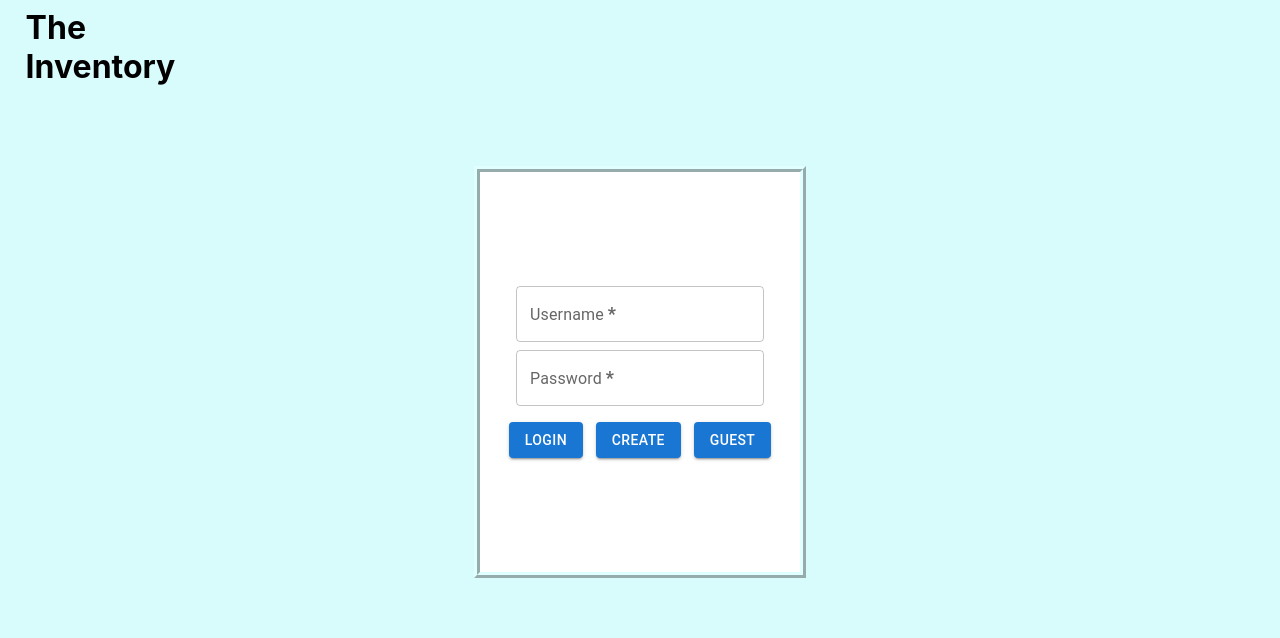
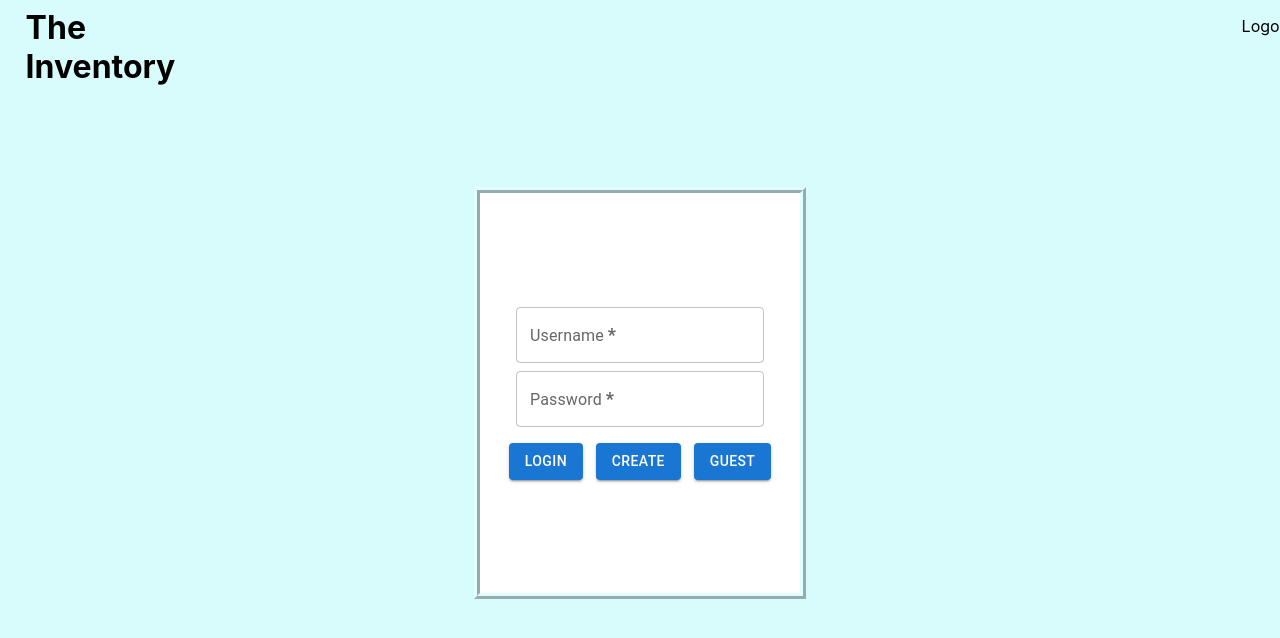
Before and after one commit to CTWills/crud-app, a React (Create React App) app in the folder client/: page / in a window 1280 px wide. Shown: the top 638 px of the page. Built offline with nearby package versions, Linux system fonts and the light colour scheme.

Commit message:
added logout functionality

```diff
--- a/client/src/App.css
+++ b/client/src/App.css
@@ -1,4 +1,4 @@
-#main-header {
+#main-header{
     margin-top: 0px;
     margin-left: 2vw;
     padding-top: 1vh;
@@ -6,7 +6,22 @@
     width: 11vw;
 }
 
+#header-logout {
+    margin-top: 0px;
+    margin-left: 2vw;
+    padding-top: 2vh;
+    cursor: pointer;
+    width: 3vw;
+    height: 3vh;
+    text-align: center;
+}
+
 .app {
     background-color: rgb(216, 252, 252);
     height: 100vh;
 }
+
+.header-container {
+    display: flex;
+    justify-content: space-between;
+}
--- a/client/src/App.js
+++ b/client/src/App.js
@@ -17,8 +17,15 @@ const App = () => {
 
   return (
     <UserContext.Provider value={ {user, setUser} } >
-      <div className='app'>
-        <h1 id='main-header' onClick={() => navigate('/')}>The Inventory</h1>
+     <div className='app'>
+          <div className='header-container'>
+              <h1 id='main-header' onClick={() => {
+                if (user.id) {
+                  navigate('/homepage')
+                }
+              }}>The Inventory</h1>
+              <div id='header-logout' onClick={() => {navigate('/'); localStorage.setItem('id', '')}}>Logout</div>
+          </div>
           <Routes>
             <Route path='/' element={<Login />}/>
             <Route path='/create' element={<Create />}/>
```
